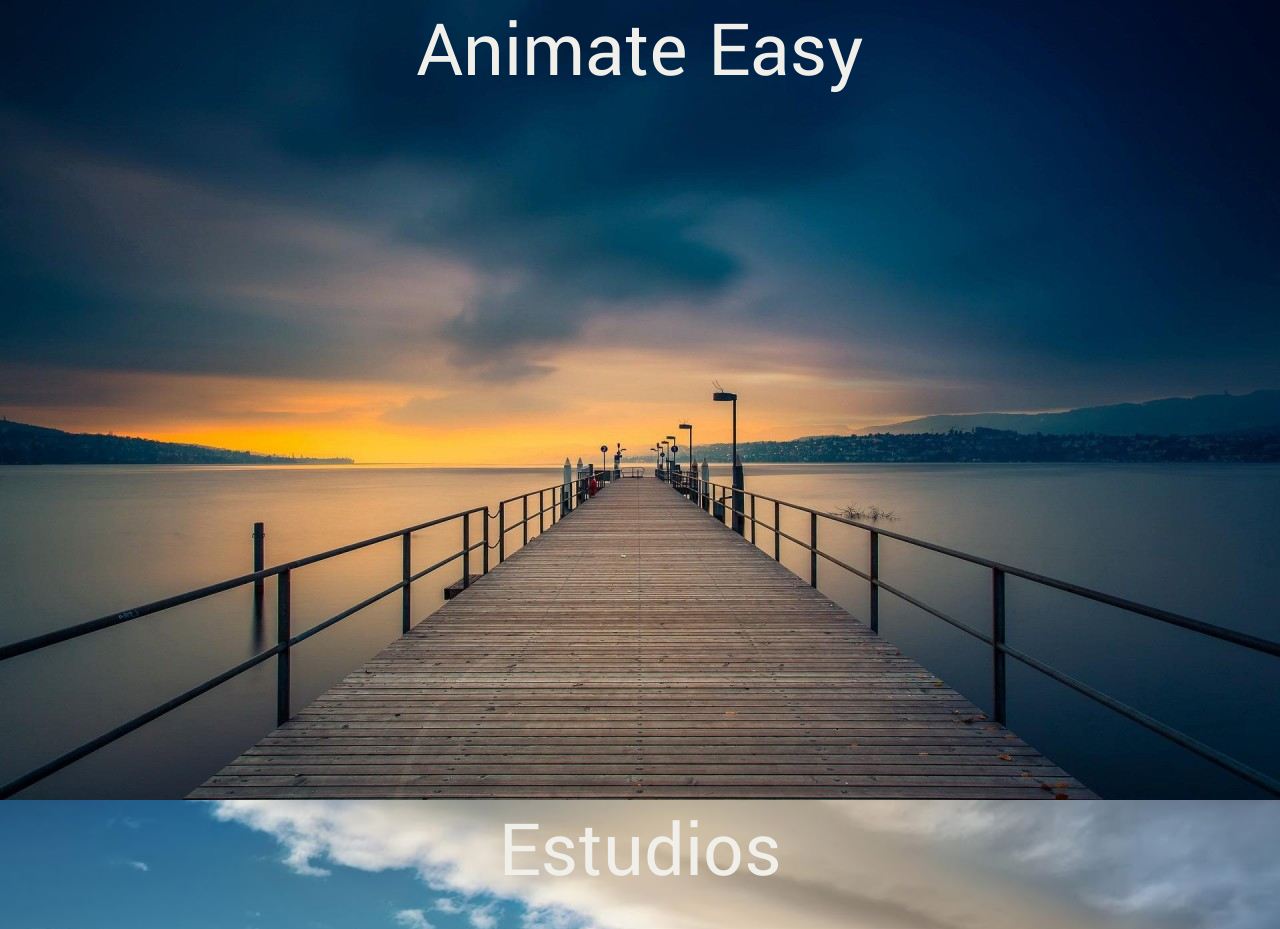
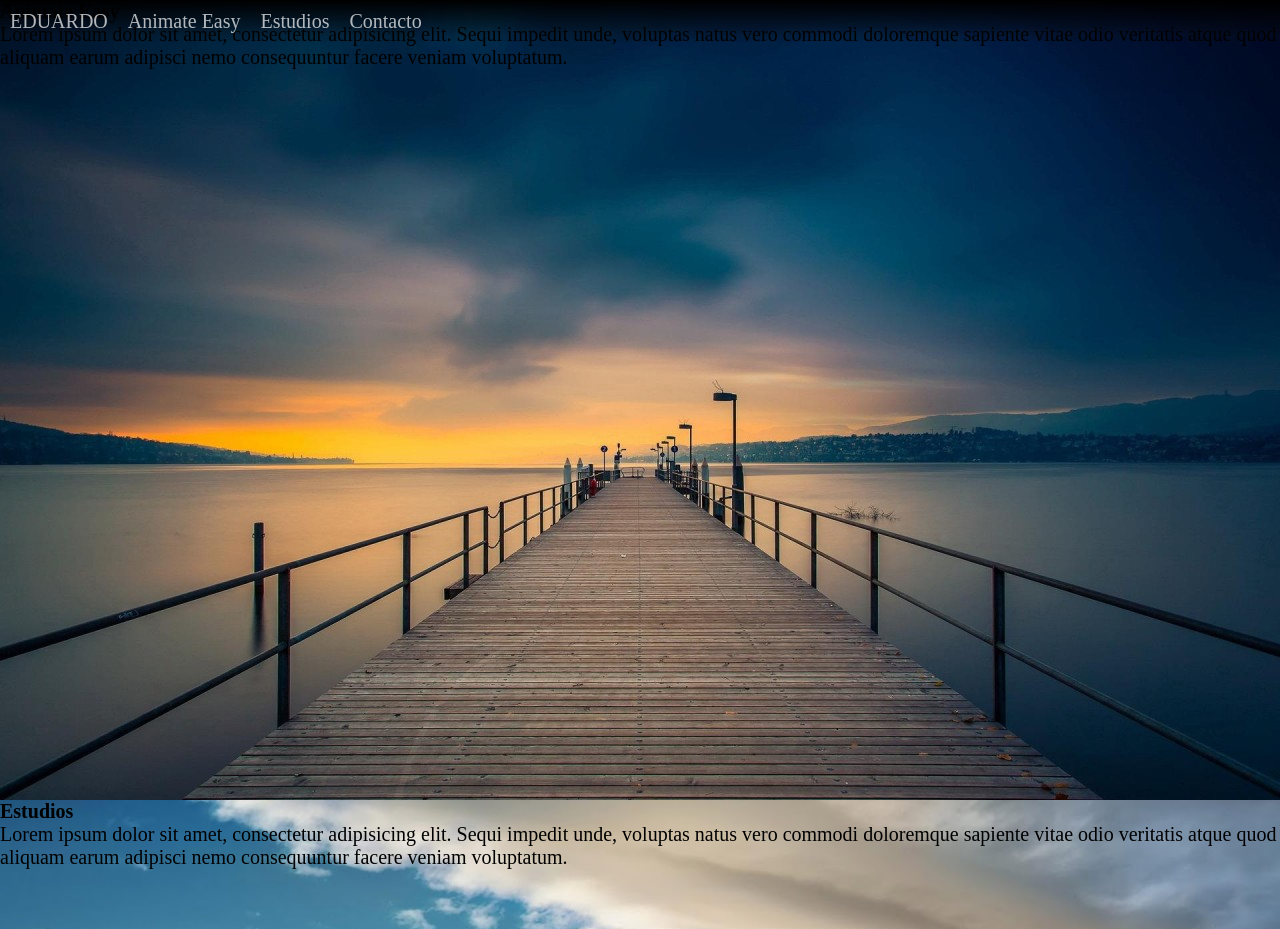
Before and after one commit to EduardoRguezCarballo/Curriculum, a plain HTML site: page index.html in a window 1280 px wide. Shown: the top 929 px of the page. Drawn offline with Linux system fonts and the light colour scheme.

Commit message:
añadiendo navegador

```diff
--- a/css/style.css
+++ b/css/style.css
@@ -10,6 +10,20 @@ html{
 }
 
 /* INICIO */
+.nav{
+	background: linear-gradient(to bottom, rgba(0,0,0,1) 0%, rgba(17,17,17,0.17) 83%, rgba(17,17,17,0) 100%);
+	position: fixed;
+	width: 100%;
+	display: flex;
+}
+
+.nav > a{
+	text-decoration: none;
+	padding: 10px;
+	display: block;
+	color: rgba(255,255,255,0.7);
+}
+
 .inicio{
 	text-align: center;
 }
@@ -35,10 +49,5 @@ html{
 }
 
 .box > h1{
-	font-size: 40px;
-	text-align: center;
-	font-family: 'Yantramanav', sans-serif;
-	font-size: 4em;
-	font-weight:inherit;
-	color: #F1EFE9;
+
 }
--- a/index.html
+++ b/index.html
@@ -11,16 +11,26 @@
 </head>
 
 <body>
+	<div class="nav">
+		<a href="#box1">EDUARDO</a>
+		<a href="#box1">Animate Easy</a>
+		<a href="#box2">Estudios</a>
+		<a href="#box3">Contacto</a>
+	</div>
+
 	<div id="box1" class="box">
 		<h1>Animate Easy</h1>
+		<p>Lorem ipsum dolor sit amet, consectetur adipisicing elit. Sequi impedit unde, voluptas natus vero commodi doloremque sapiente vitae odio veritatis atque quod aliquam earum adipisci nemo consequuntur facere veniam voluptatum.</p>
 	</div>
 
 	<div id="box2" class="box">
 		<h1>Estudios</h1>
+		<p>Lorem ipsum dolor sit amet, consectetur adipisicing elit. Sequi impedit unde, voluptas natus vero commodi doloremque sapiente vitae odio veritatis atque quod aliquam earum adipisci nemo consequuntur facere veniam voluptatum.</p>
 	</div>
 
 	<div id="box3" class="box">
 		<h1>Contacto</h1>
+		<p>Lorem ipsum dolor sit amet, consectetur adipisicing elit. Sequi impedit unde, voluptas natus vero commodi doloremque sapiente vitae odio veritatis atque quod aliquam earum adipisci nemo consequuntur facere veniam voluptatum.</p>
 	</div>
 
 	<script src="js/particles.js"></script>
```
